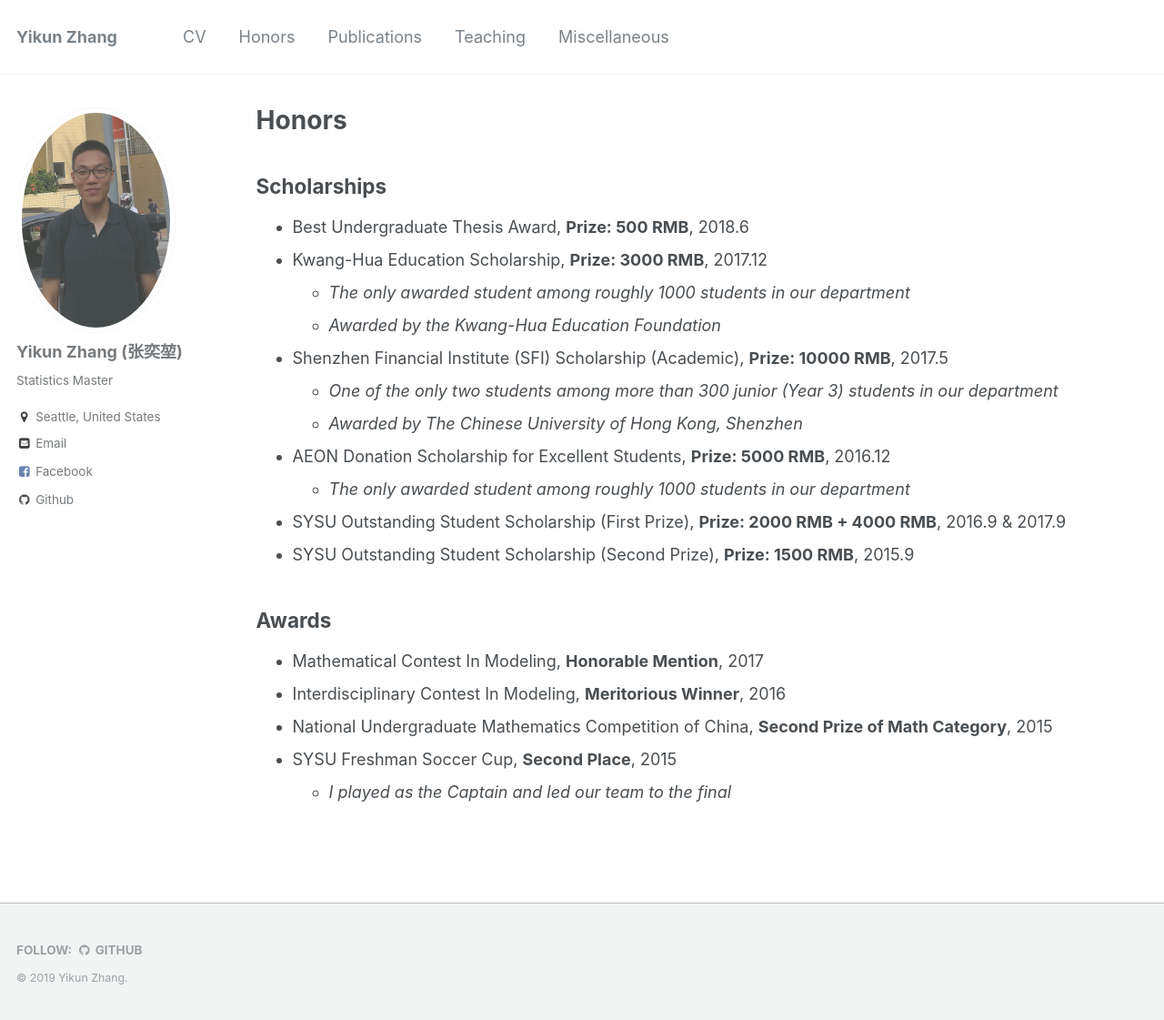
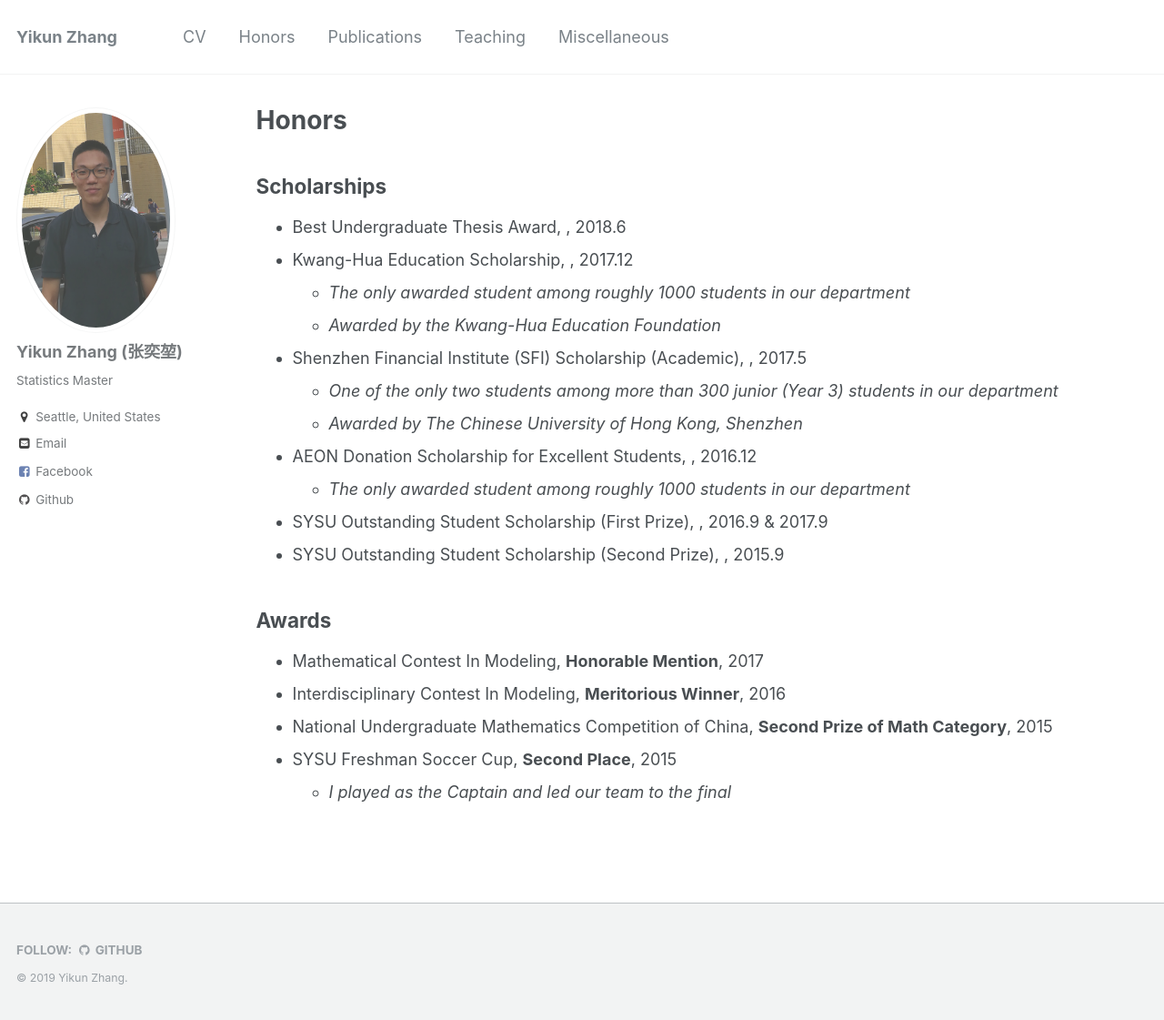
Before and after one commit to zhangyk8/zhangyk8.github.io, a Jekyll site: the page built from _pages/honors.md, in a window 1280 px wide and 1121 px high. Shown: the whole window at 91% size. Built offline with Jekyll 4.4.1, drawn with Linux system fonts in a browser that asks for light colours.

Commit message:
Update honors.md

```diff
--- a/_pages/honors.md
+++ b/_pages/honors.md
@@ -10,17 +10,17 @@ author_profile: true
 <!--A plotting referring to the prizes that I have been awarded each year. <br/>
 <img src='/images/scholarship.JPG'>
 -->
-* Best Undergraduate Thesis Award, **Prize: 500 RMB**, 2018.6
-* Kwang-Hua Education Scholarship, **Prize: 3000 RMB**, 2017.12
+* Best Undergraduate Thesis Award, <!--**Prize: 500 RMB**-->, 2018.6
+* Kwang-Hua Education Scholarship, <!--**Prize: 3000 RMB**-->, 2017.12
   * _The only awarded student among roughly 1000 students in our department_
   * _Awarded by the Kwang-Hua Education Foundation_
-* Shenzhen Financial Institute (SFI) Scholarship (Academic), **Prize: 10000 RMB**, 2017.5
+* Shenzhen Financial Institute (SFI) Scholarship (Academic), <!--**Prize: 10000 RMB**-->, 2017.5
   * _One of the only two students among more than 300 junior (Year 3) students in our department_
   * _Awarded by The Chinese University of Hong Kong, Shenzhen_
-* AEON Donation Scholarship for Excellent Students, **Prize: 5000 RMB**, 2016.12
+* AEON Donation Scholarship for Excellent Students, <!--**Prize: 5000 RMB**-->, 2016.12
   * _The only awarded student among roughly 1000 students in our department_
-* SYSU Outstanding Student Scholarship (First Prize), **Prize: 2000 RMB + 4000 RMB**, 2016.9 & 2017.9
-* SYSU Outstanding Student Scholarship (Second Prize), **Prize: 1500 RMB**, 2015.9
+* SYSU Outstanding Student Scholarship (First Prize), <!--**Prize: 2000 RMB + 4000 RMB**-->, 2016.9 & 2017.9
+* SYSU Outstanding Student Scholarship (Second Prize), <!--**Prize: 1500 RMB**-->, 2015.9
 
 
 ## Awards
```
